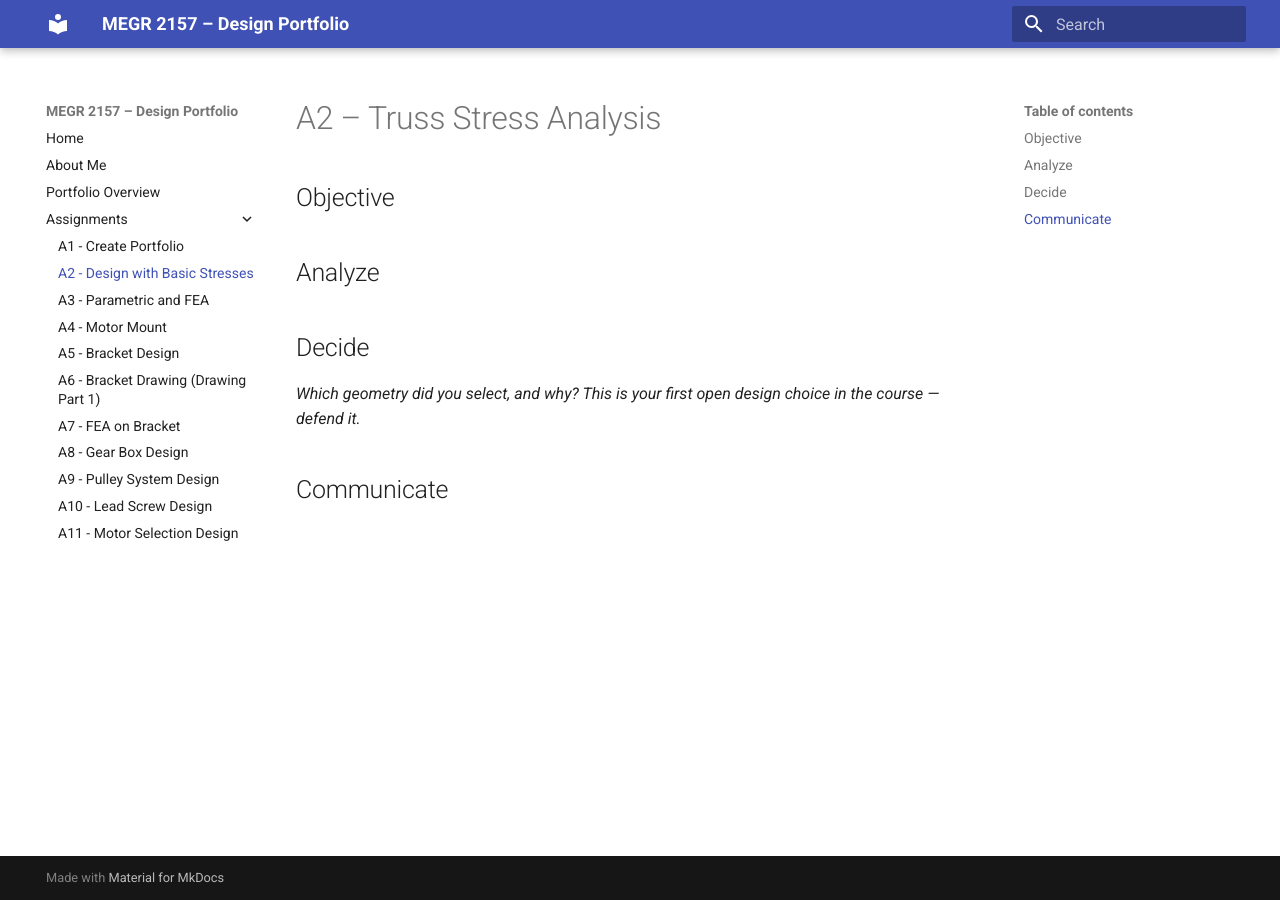
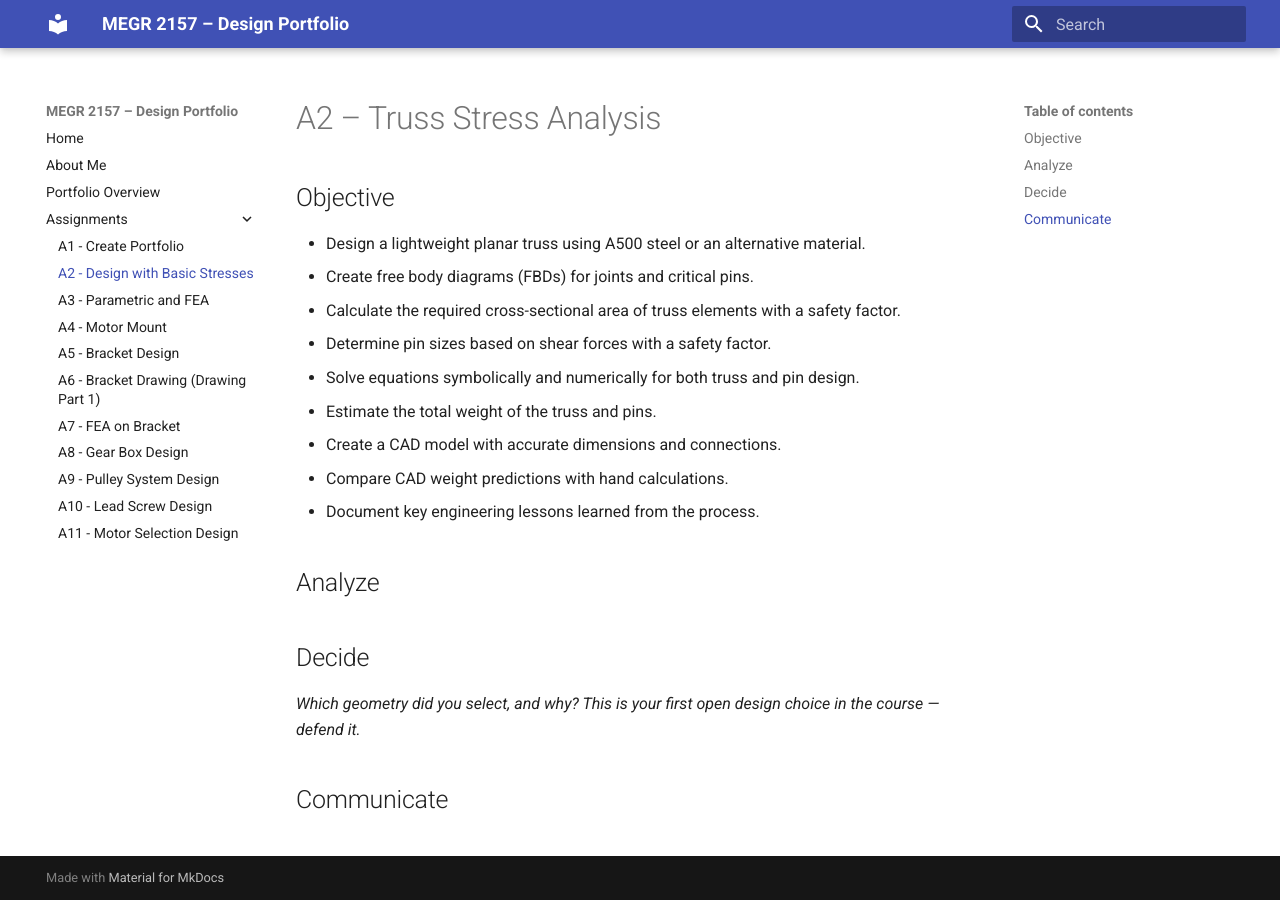
Before and after one commit to AndrewYang2428/AndrewYang-megr2157-portfolio, an MkDocs documentation site: the page built from docs/assignments/A02/index.md, in a window 1280 px wide. Built offline with MkDocs 1.6.1 and Material for MkDocs 9.7.7, drawn with Linux system fonts in a browser that asks for light colours.

Commit message:
Update index.md

```diff
--- a/docs/assignments/A02/index.md
+++ b/docs/assignments/A02/index.md
@@ -1,7 +1,15 @@
 # A2 – Truss Stress Analysis
 
 ## Objective
-
+- Design a lightweight planar truss using A500 steel or an alternative material.
+- Create free body diagrams (FBDs) for joints and critical pins.
+- Calculate the required cross-sectional area of truss elements with a safety factor.
+- Determine pin sizes based on shear forces with a safety factor.
+- Solve equations symbolically and numerically for both truss and pin design.
+- Estimate the total weight of the truss and pins.
+- Create a CAD model with accurate dimensions and connections.
+- Compare CAD weight predictions with hand calculations.
+- Document key engineering lessons learned from the process.
 
 ## Analyze
 
```
